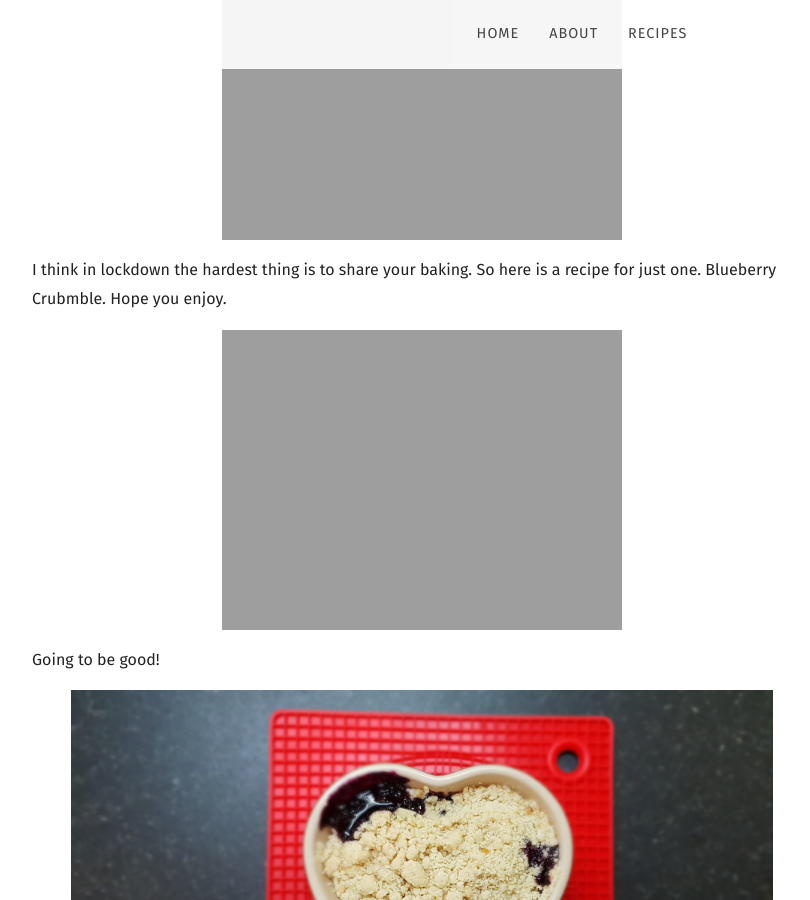
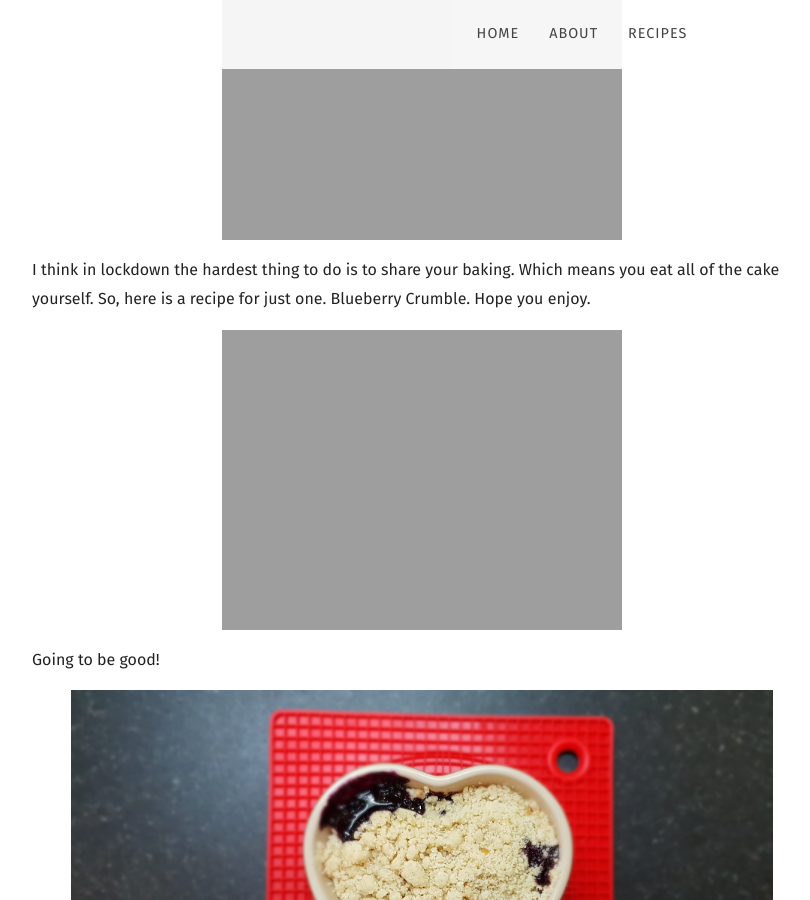
Before and after one commit to mcginleyireland/irishbaking.github.io, a Jekyll site: the page built from _posts/2021-01-31-blueberry-crumbe-for-one.md, in a window 1280 px wide and 900 px high, scrolled down 375 px. Shown: the whole window, without its empty margins (58-868 px from the left). Built offline with Jekyll 4.4.1, drawn with Linux system fonts in a browser that asks for light colours; nearby versions of some CDN libraries; some web fonts are replaced.

Commit message:
* Updating the desert for one.

```diff
--- a/_posts/2021-01-31-blueberry-crumbe-for-one.md
+++ b/_posts/2021-01-31-blueberry-crumbe-for-one.md
@@ -42,7 +42,7 @@ recipe:
 
 
 ---
-I think in lockdown the hardest thing is to share your baking. So here is a recipe for just one. Blueberry Crubmble. Hope you enjoy.
+I think in lockdown the hardest thing to do is to share your baking. Which means you eat all of the cake yourself. So, here is a recipe for just one. Blueberry Crumble. Hope you enjoy.
 
 ![Cake](https://irishbaking.ie/images/Deserts_For_One/Blueberry_Crumble/Image_3.jpg)
 
```
